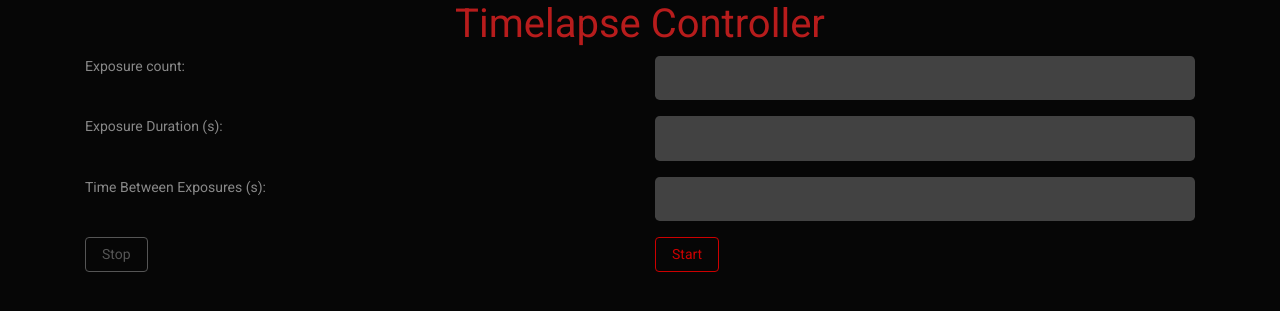
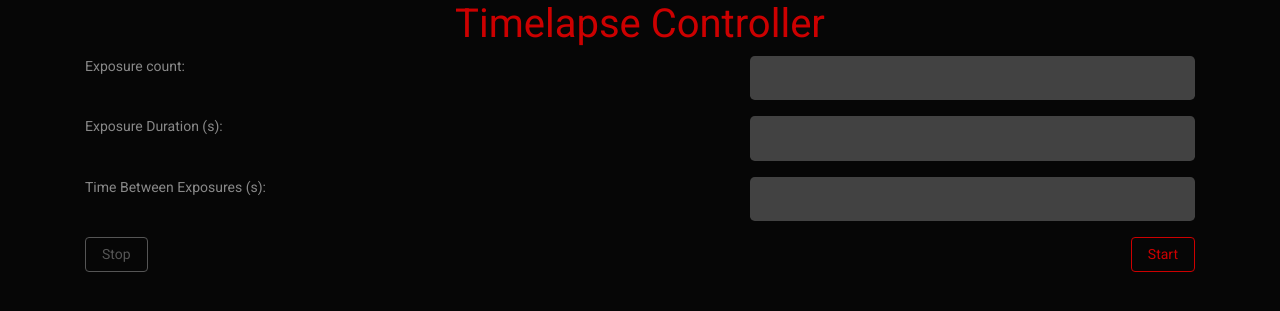
Before and after one commit to jtleniger/rpi-timelapse-ui, a Flask app: page / in a window 1280 px wide. Shown: the top 311 px of the page. Run offline with Flask 2, Linux system fonts and the light colour scheme; some libraries are stand-ins or nearby versions.

Commit message:
More style

```diff
--- a/static/custom.css
+++ b/static/custom.css
@@ -1,9 +1,9 @@
 h1, h2, h3, h4, h5, h6 {
-    color: #b71c1c;
+    color: #CC0000;
     text-align: center;
 }
 
 input.form-control, input.form-control:focus {
     background: #424242;
-    color: #b71c1c;
+    color: #CC0000;
 }
--- a/templates/index.html
+++ b/templates/index.html
@@ -36,7 +36,7 @@
                 {% endif %}
                 <div>
                     <div class="row form-group">
-                        <div class="col">
+                        <div class="col-7">
                             <label for="exposure-count">Exposure count:</label>
                         </div>
                         <div class="col">
@@ -44,7 +44,7 @@
                         </div>
                     </div>
                     <div class="row form-group">
-                        <div class="col">
+                        <div class="col-7">
                             <label for="exposure-duration">Exposure Duration (s):</label>
                         </div>
                         <div class="col">
@@ -52,7 +52,7 @@
                         </div>
                     </div>
                     <div class="row form-group">
-                        <div class="col">
+                        <div class="col-7">
                             <label for="exposure-spacing">Time Between Exposures (s):</label>
                         </div>
                         <div class="col">
@@ -64,7 +64,7 @@
                             <input class="btn btn-outline-secondary" type="submit" name="stop" value="Stop">
                         </div>
                         <div class="col">
-                            <input class="btn btn-outline-danger" type="submit" name="start" value="Start">
+                            <input class="btn btn-outline-danger float-right" type="submit" name="start" value="Start">
                         </div>
                     </div>
                 </div>
```
